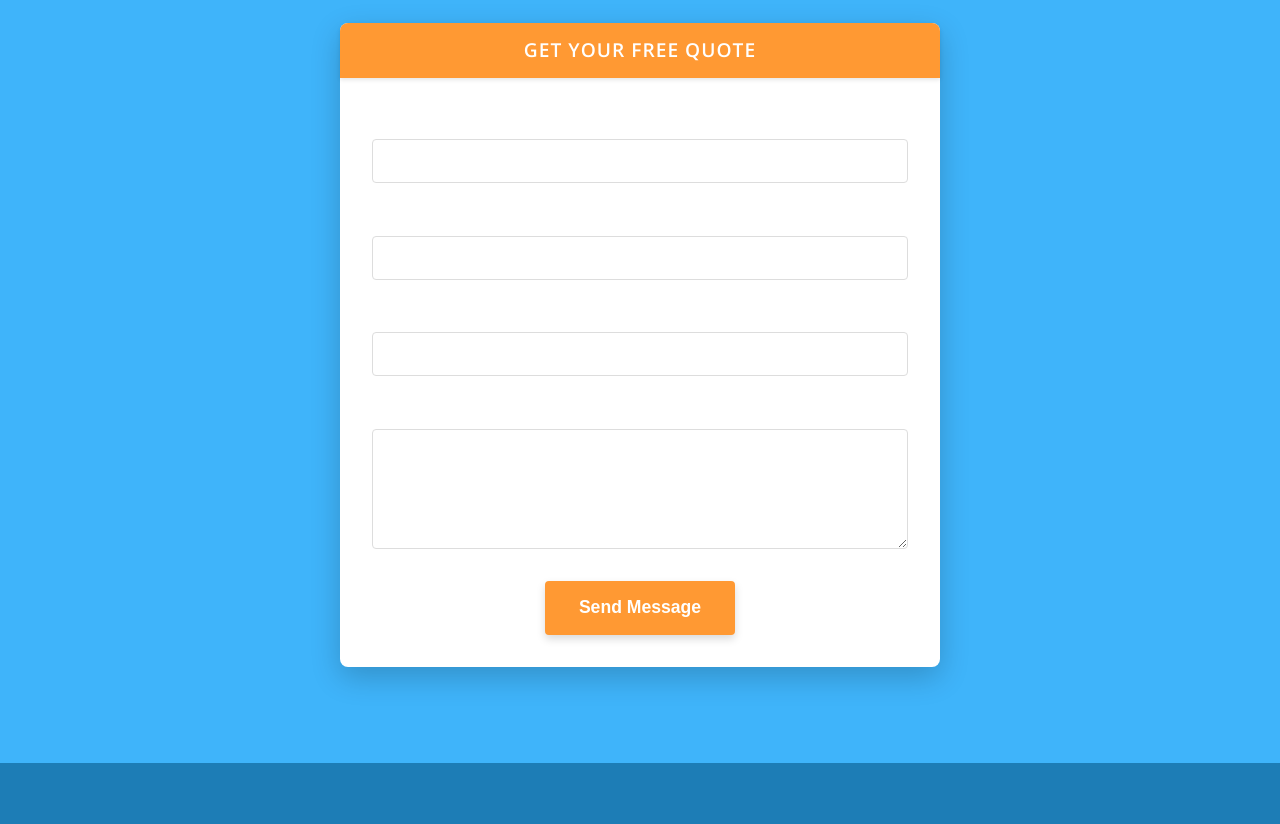
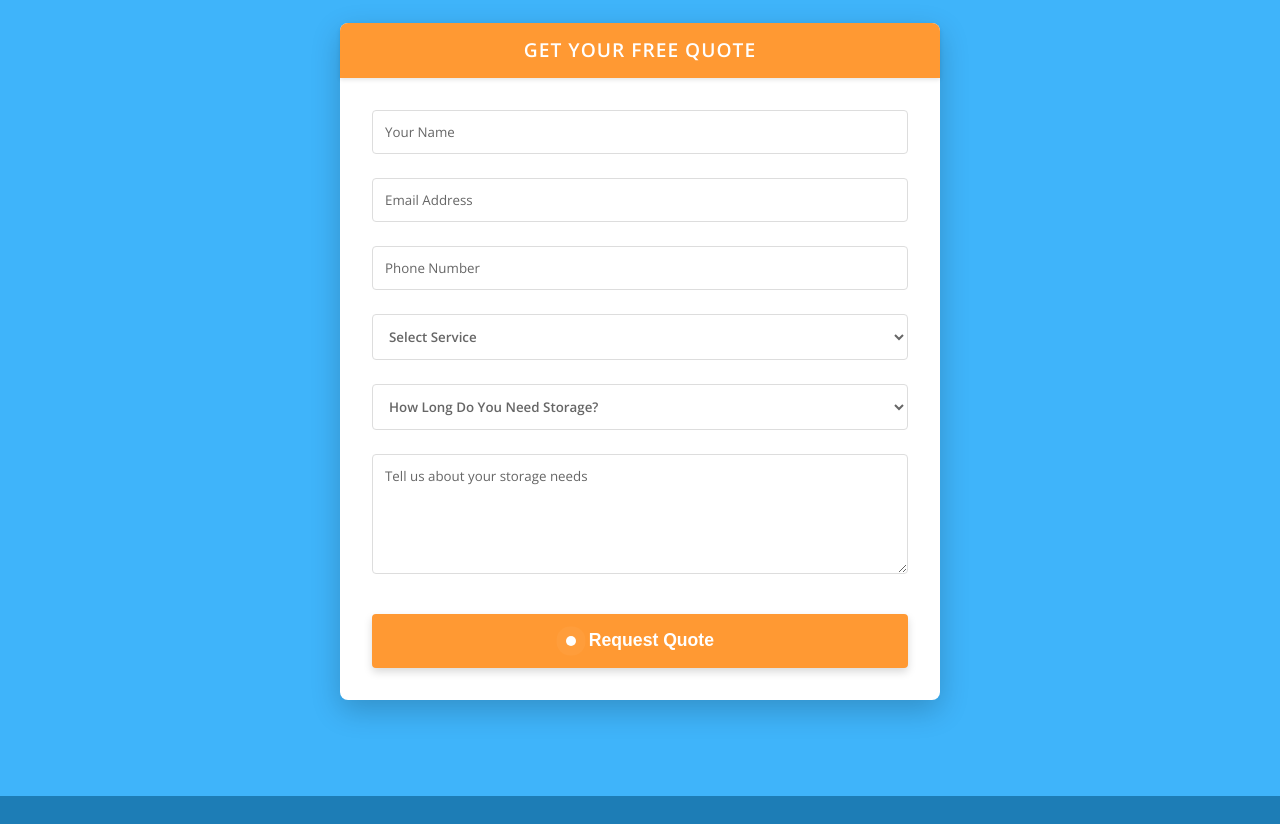
Before and after one commit to AgentBeat/g3-storage-website, a plain HTML site: page index.html in a window 1280 px wide. Shown: the part 3010-3834 px from the top of the page. Drawn offline with nearby package versions, Linux system fonts and the light colour scheme.

Commit message:
fix: restore quote form with proper fields and Formspree integration

```diff
--- a/index.html
+++ b/index.html
@@ -167,25 +167,45 @@
             <a href="#contact-form" class="btn btn-primary">Get a Quote</a>
             <div id="contact-form" class="contact-form">
                 <div class="form-label">Get Your Free Quote</div>
-                <form action="/success.html" method="POST" data-netlify="true" name="contact">
-                    <input type="hidden" name="form-name" value="contact">
+                <form id="quoteForm" action="https://formspree.io/f/movewzqn" method="POST">
+                    <input type="hidden" name="_subject" value="G3 Storage Quote Request">
                     <div class="form-group">
-                        <label for="name">Name</label>
-                        <input type="text" id="name" name="name" required>
+                        <input type="text" id="name" name="name" placeholder="Your Name" required>
                     </div>
                     <div class="form-group">
-                        <label for="email">Email</label>
-                        <input type="email" id="email" name="email" required>
+                        <input type="email" id="email" name="email" placeholder="Email Address" required>
                     </div>
                     <div class="form-group">
-                        <label for="phone">Phone</label>
-                        <input type="tel" id="phone" name="phone" required>
+                        <input type="tel" id="phone" name="phone" placeholder="Phone Number" required>
                     </div>
                     <div class="form-group">
-                        <label for="message">Message</label>
-                        <textarea id="message" name="message" rows="4" required></textarea>
+                        <select id="service" name="service" required>
+                            <option value="" disabled selected>Select Service</option>
+                            <option value="Mobile Storage Container (8'×8'×20')">Mobile Storage Container (8'×8'×20')</option>
+                            <option value="On-Site Storage Unit (550 sq ft)">On-Site Storage Unit (550 sq ft)</option>
+                            <option value="Both Services">Both Services</option>
+                        </select>
                     </div>
-                    <button type="submit" class="btn btn-primary">Send Message</button>
+                    <div class="form-group">
+                        <select id="duration" name="duration" required>
+                            <option value="" disabled selected>How Long Do You Need Storage?</option>
+                            <option value="Less than 1 month">Less than 1 month</option>
+                            <option value="1-3 months">1-3 months</option>
+                            <option value="3-6 months">3-6 months</option>
+                            <option value="6-12 months">6-12 months</option>
+                            <option value="More than 12 months">More than 12 months</option>
+                            <option value="Not sure yet">Not sure yet</option>
+                        </select>
+                    </div>
+                    <div class="form-group">
+                        <textarea id="message" name="message" placeholder="Tell us about your storage needs"></textarea>
+                    </div>
+                    <input type="hidden" name="_next" value="success.html">
+                    <div id="form-message" class="form-message hidden"></div>
+                    <button type="submit" class="btn btn-primary btn-full">
+                        <span class="pulse-dot"></span>
+                        Request Quote
+                    </button>
                 </form>
             </div>
         </div>
```
